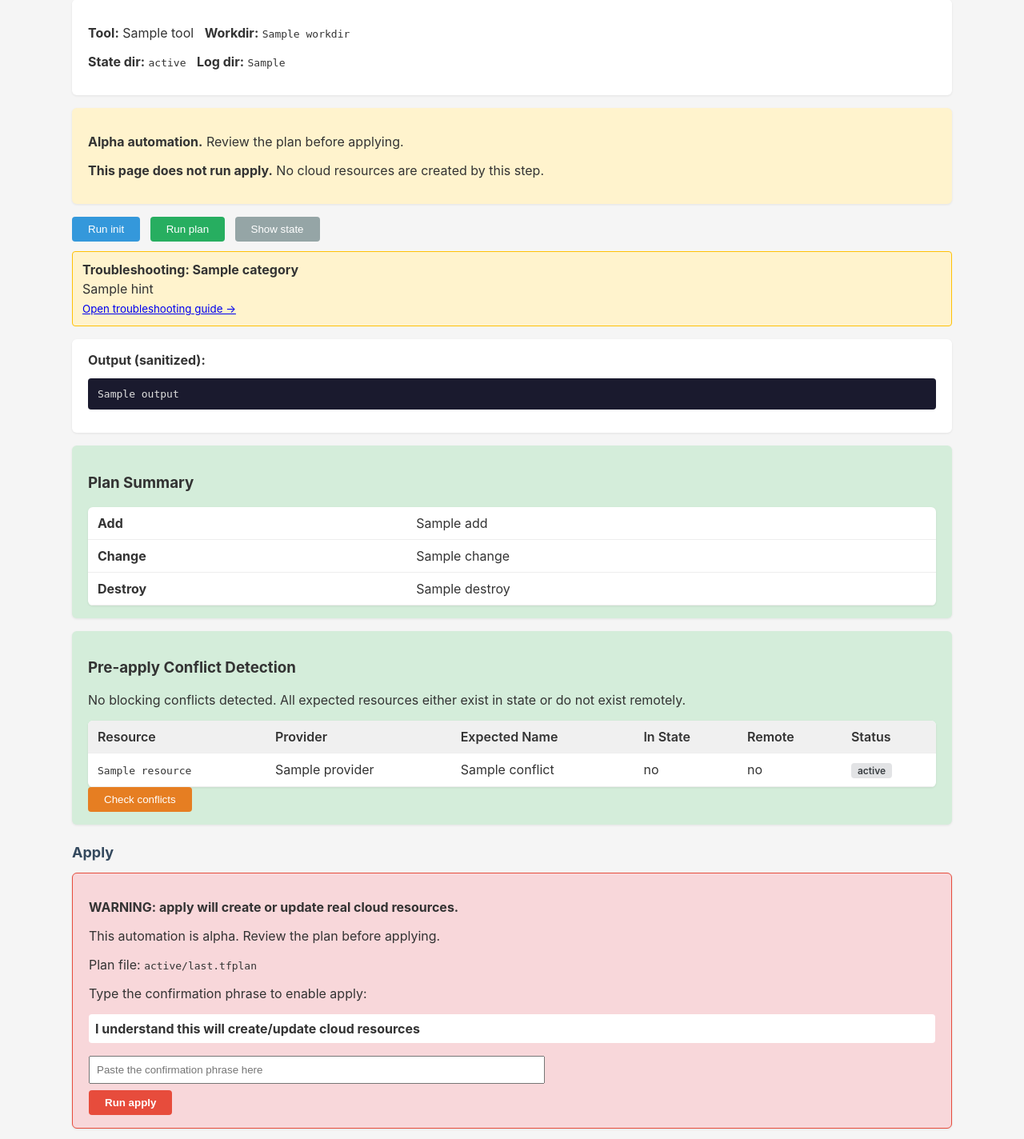
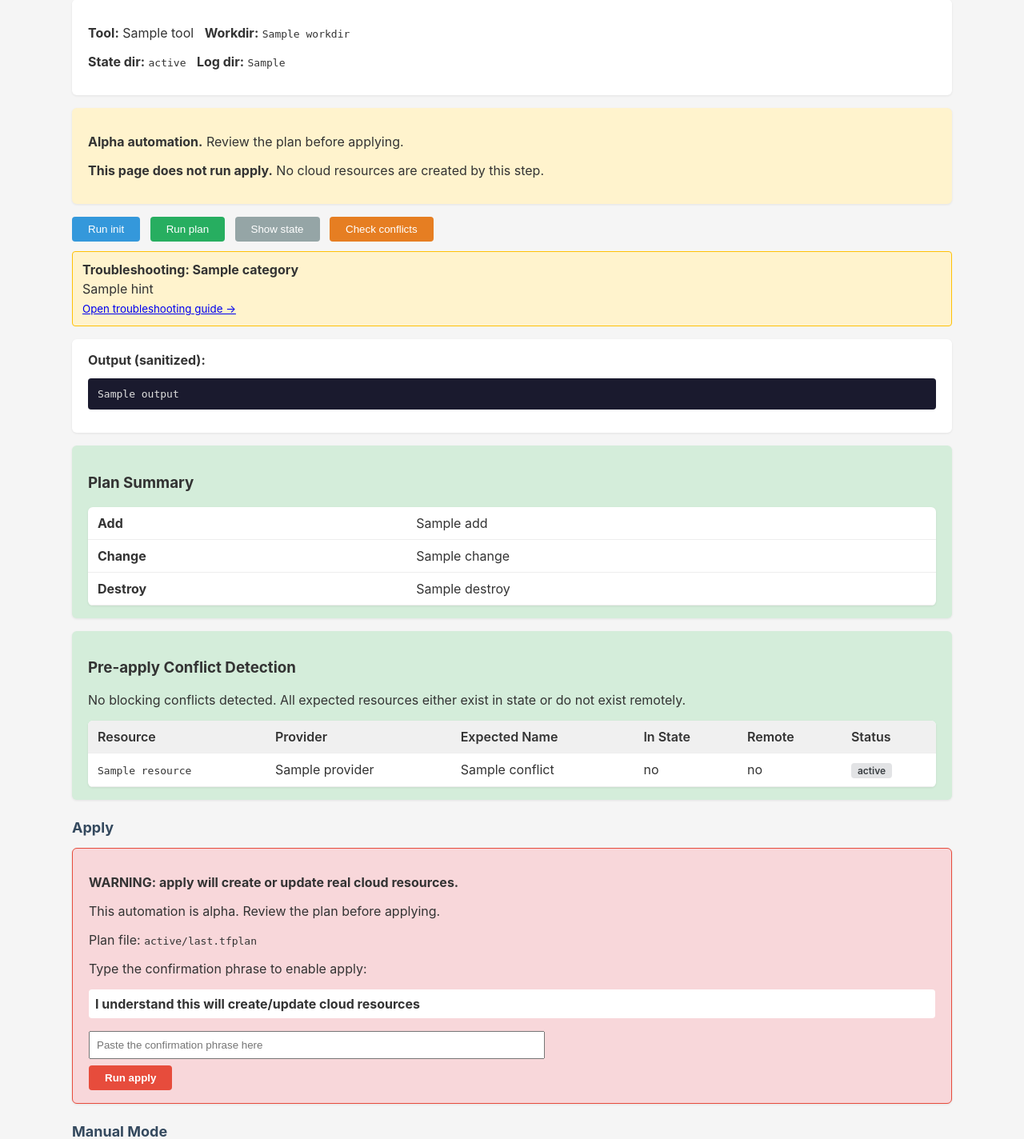
Before and after one commit to rzvend/openmailgate, a Python web app: template api/templates/setup_iac.html in a window 1280 px wide. Shown: the part 186-1610 px from the top of the page at 80% size. Run offline with Jinja, Linux system fonts and the light colour scheme; the template is opened without the code that fills it: most values are stand-ins (such as "Sample title", 1, 10 or a date in 2020).

Commit message:
fix: show IaC conflict check action before conflicts exist

```diff
--- a/api/templates/setup_iac.html
+++ b/api/templates/setup_iac.html
@@ -22,6 +22,9 @@
     </form>
     <form method="post" action="/dashboard/setup/iac/state" style="display: inline; margin-left: 8px;">
         <button type="submit" style="padding: 8px 20px; background: #95a5a6; color: #fff; border: none; border-radius: 4px; cursor: pointer;">Show state</button>
+    </form>
+    <form method="post" action="/dashboard/setup/iac/conflicts" style="display: inline; margin-left: 8px;">
+        <button type="submit" style="padding: 8px 20px; background: #e67e22; color: #fff; border: none; border-radius: 4px; cursor: pointer;">Check conflicts</button>
     </form>
 </div>
 
@@ -107,9 +110,6 @@
         </tbody>
     </table>
 
-    <form method="post" action="/dashboard/setup/iac/conflicts" style="margin-top: 8px; display: inline;">
-        <button type="submit" style="padding: 8px 20px; background: #e67e22; color: #fff; border: none; border-radius: 4px; cursor: pointer;">Check conflicts</button>
-    </form>
 </div>
 {% endif %}
 
@@ -120,7 +120,7 @@
     <h3>Guided Recovery / Adopt Existing Resources</h3>
     <p>Some resources already exist outside OpenTofu state. You can adopt them into the current state so OpenTofu stops trying to recreate them.</p>
     <p><strong>This does not delete or recreate the resources.</strong> Review carefully before continuing.</p>
-    <p class="muted">DKIM CNAME records are not imported automatically. They must be matched to the correct Terraform index manually.</p>
+    <p class="muted">DKIM CNAME records are imported only when all three tokens can be matched safely and unambiguously.</p>
 
     <table style="margin-top: 8px;">
         <thead><tr><th>Resource</th><th>Provider</th><th>Expected Name</th><th>Importable</th></tr></thead>
```
